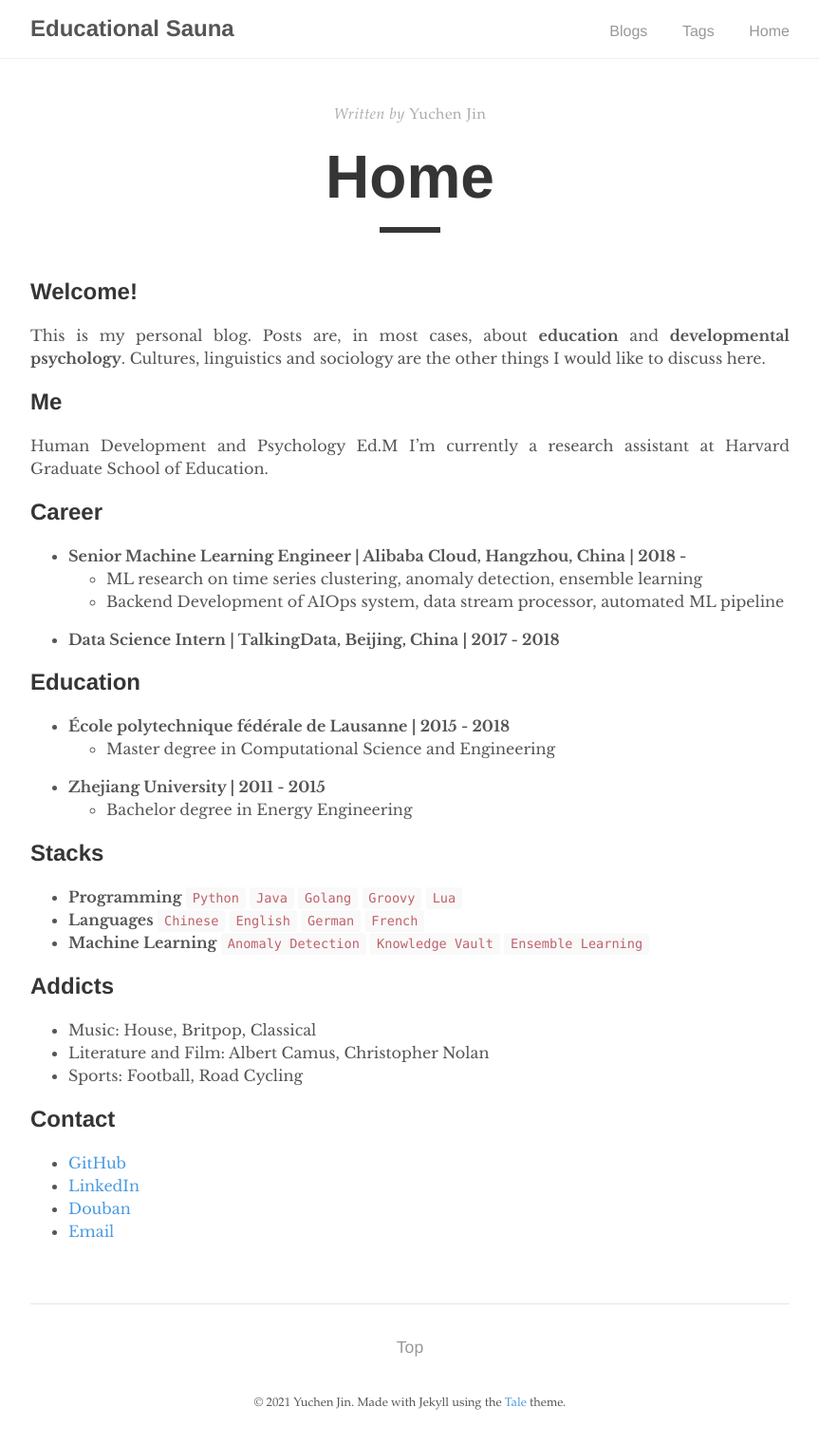
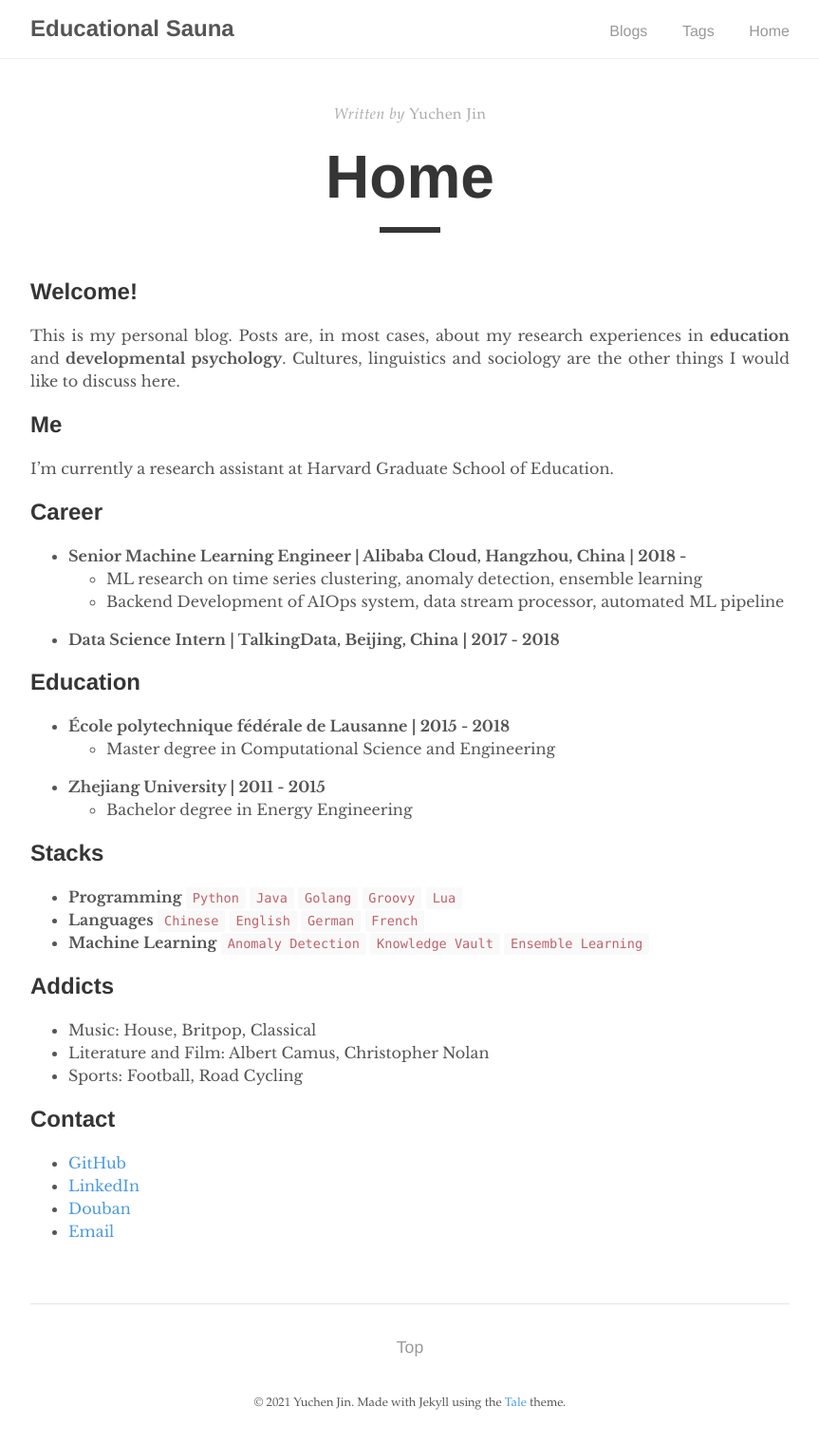
Before and after one commit to Regenchen/Regenchen.github.io, a Jekyll site: the page built from index.md, in a window 1280 px wide. Shown: the whole page at 95% size, without its empty margins (208-1071 px from the left). Built offline with Jekyll 4.4.1, drawn with Linux system fonts in a browser that asks for light colours.

Commit message:
Update index.md

```diff
--- a/index.md
+++ b/index.md
@@ -5,12 +5,10 @@ title: Home
 
 ## Welcome!
 
-This is my personal blog. Posts are, in most cases, about **education** and **developmental psychology**. Cultures, linguistics and sociology are the other things I would like to discuss here.
+This is my personal blog. Posts are, in most cases, about my research experiences in **education** and **developmental psychology**. Cultures, linguistics and sociology are the other things I would like to discuss here.
 
 
 ## Me
-Human Development and Psychology Ed.M
-[]() <!--as blank line-->
 I'm currently a research assistant at Harvard Graduate School of Education.
 
 
```
